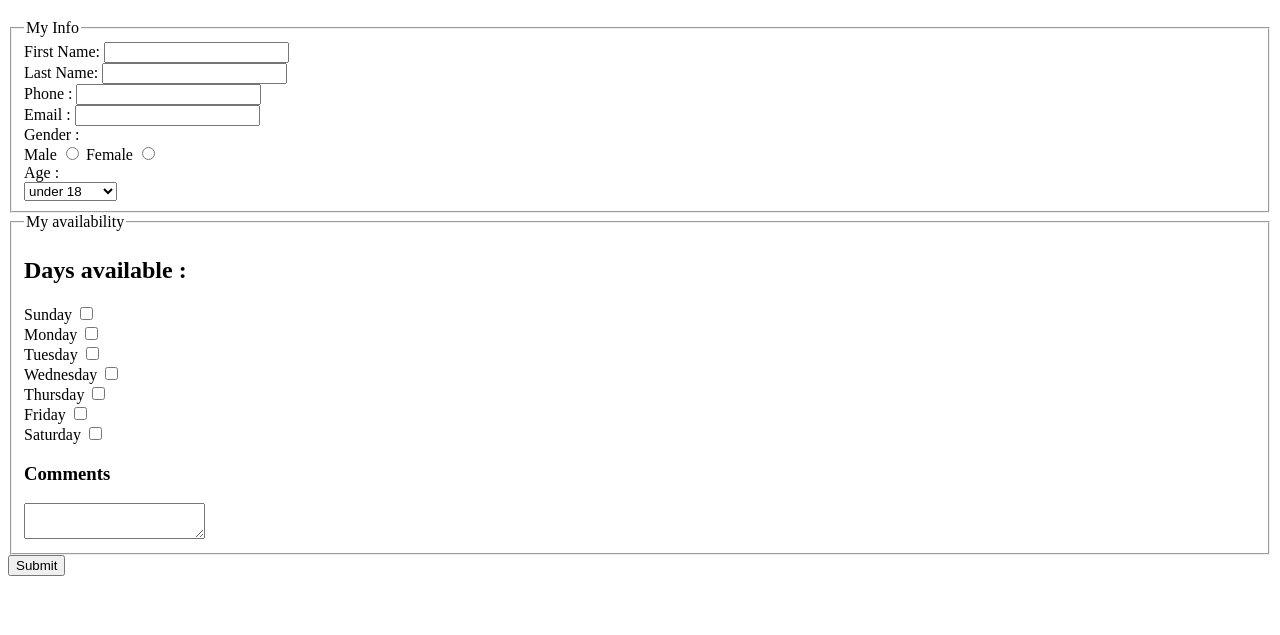
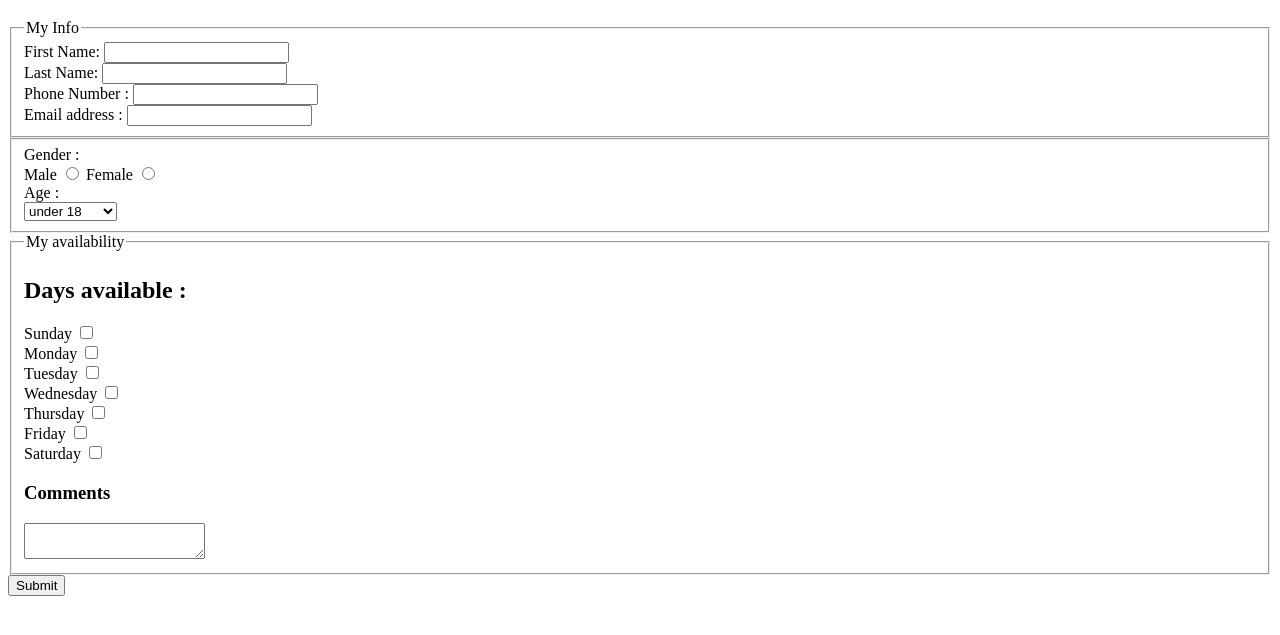
Before and after one commit to strikerZ45/lab4, a plain HTML site: page index.html in a window 1280 px wide. Shown: the part 61-696 px from the top of the page. Drawn offline with Linux system fonts and the light colour scheme.

Commit message:
testing space

```diff
--- a/index.html
+++ b/index.html
@@ -11,8 +11,10 @@
 		<legend> My Info </legend>
 		<div><label> First Name: <input type = "text" name = "first_name_field" ></label></div>
 		<div><label> Last Name: <input  type = "text" name = "last_name_field" ></label></div>
-		<div><label> Phone : <input  type = "text" name = "phone_field" ></label></div>
-		<div><label> Email : <input  type = "text" name = "email_field" ></label></div>
+		<div><label> Phone Number : <input  type = "text" name = "phone_field" ></label></div>
+		<div><label> Email address : <input  type = "text" name = "email_field" ></label></div>
+		</fieldset>
+		<fieldset>
 		<div> Gender : </div>
 		<div>
 			<label> Male <input type = "radio" name = "gender_field" value = "male"></label>
```
